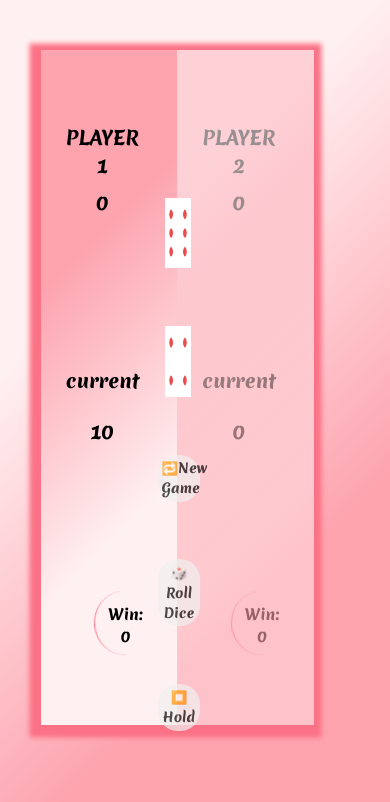
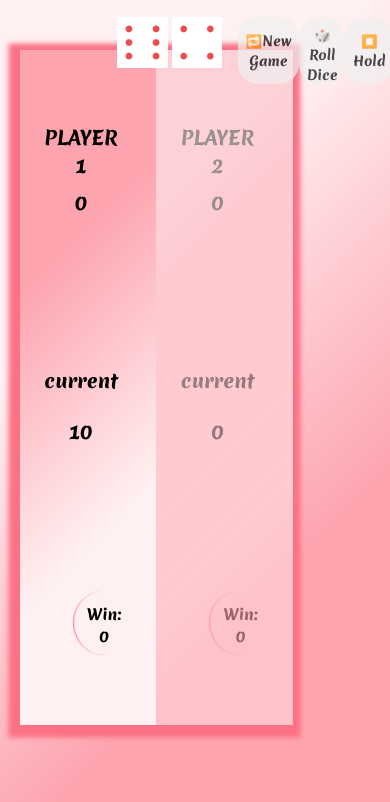
Before and after one commit to Sahar118/DiceRollGame-Week-5, a plain HTML site: page Code Files/index.html in a window 390 px wide. Both pictures are taken after a click on the button "🎲 Roll Dice". Drawn offline with Linux system fonts and the light colour scheme.

Commit message:
add files

```diff
--- a/Code Files/style.css
+++ b/Code Files/style.css
@@ -273,21 +273,18 @@ opacity: 1;
    }
 
 
-   @media (min-width:300px) and (max-width: 800px){
-    body{
-        /* transform: rotate(90deg); */
-    }
+   @media (max-width:800px) {
     #middle-container{
         display: flex;
-        /* flex-direction: row; */
-        /* height: 20%;
+        flex-direction: row;
+        height: 20%;
         width: 20%;
         position: relative;
-        top: 2%; */
+        top: 2%;
     }
 
     button{
-/*
+
         width: 100%;
         height: 40%;
         opacity: 0.7;
@@ -295,23 +292,23 @@ opacity: 1;
         border: none;
         padding: 10% 10%;
         cursor: pointer;
-        position: relative; */
+        position: relative;
     }
     #dice-top{
-        /* height:30%;
+        height:30%;
         width: 75%;
         background-color: white;
         position: relative;
-        left: -25%; */
+        left: -25%;
         /* margin: auto; */
     }
 
     #dice-bottom{
-        /* height:30%;
+        height:30%;
         width: 75%;
         position: relative;
         left: -20%;
-        background-color: white; */
+        background-color: white;
         /* margin: auto; */
     }
 
```
